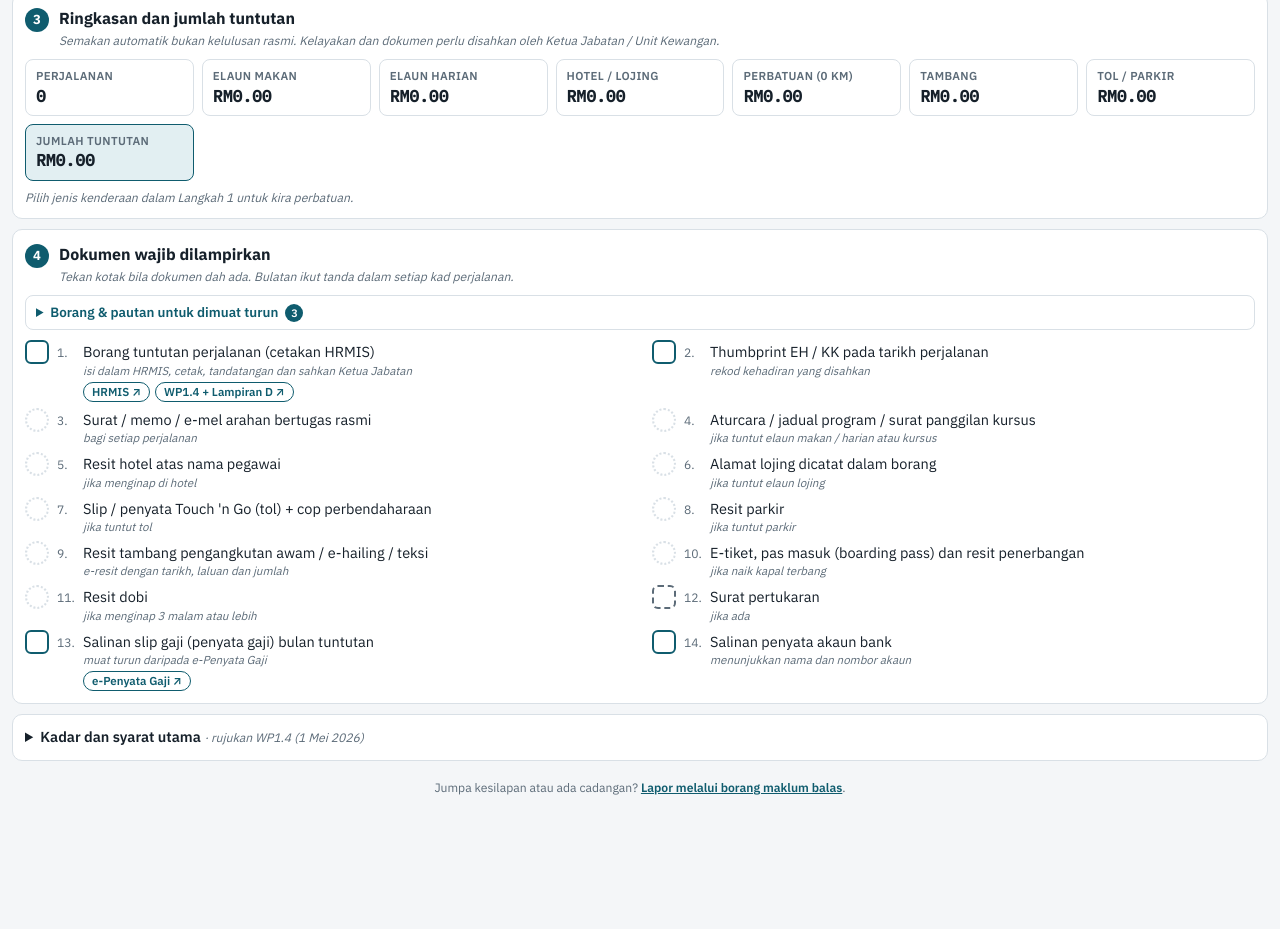
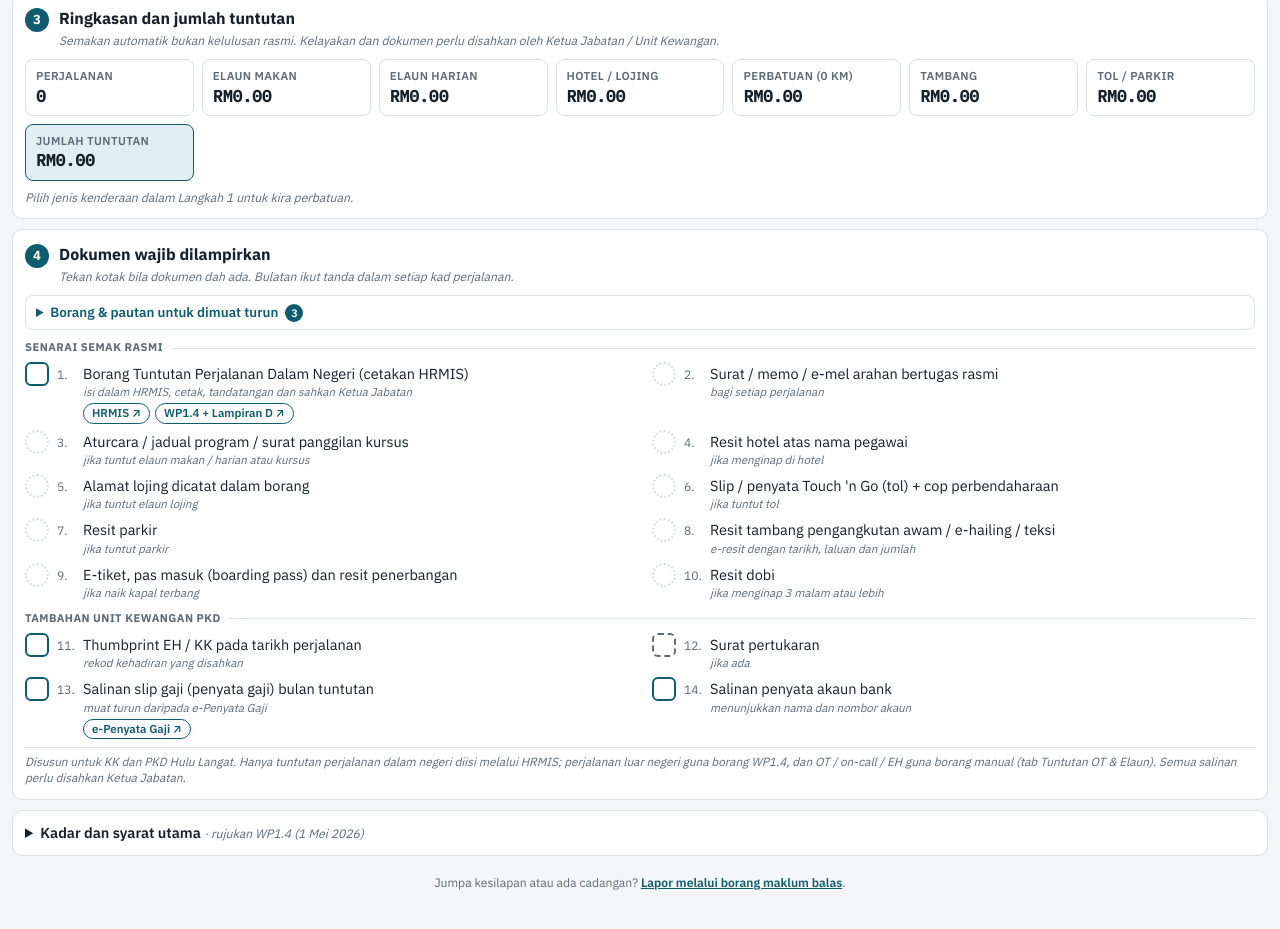
Before and after one commit to unitprimer-pkdhl/semakan-tuntutan-kerja-lebih-masa, a plain HTML site: page perjalanan/index.html in a window 1280 px wide. Shown: the part 821-1750 px from the top of the page. Before the commit the page ends 1727 px from the top, so only its background shows below. Drawn offline with nearby package versions, Linux system fonts and the light colour scheme.

Commit message:
Susun rujukan borang: rasmi vs PKD, HRMIS untuk perjalanan sahaja
- Perjalanan: senarai dokumen dipecah kepada senarai semak rasmi dan
  tambahan Unit Kewangan PKD; dokumen bersyarat diringkaskan dalam satu
  baris; cara cetak HRMIS (Pengurusan Tuntutan dan Pendahuluan Diri >
  Tuntutan Perjalanan Dalam Negeri) dan peringatan alamat HRMIS.
- OT & Elaun: setiap jenis tuntutan tunjuk "Asas" dan "Borang" (manual,
  bukan HRMIS); pautan MyPPSM SR.4.3.1 dalam senarai borang OT.
- Nota kaki: disusun untuk KK dan PKD Hulu Langat, bukan hospital.
- PDF perjalanan ikut susunan sama dengan tanda "(keperluan PKD)".

Co-Authored-By: Claude Opus 5.5 <noreply@anthropic.com>
Claude-Session: https://claude.ai/code/session_01VcSn6VgbRYyKWrLSzSM9MM

```diff
--- a/perjalanan/index.html
+++ b/perjalanan/index.html
@@ -138,7 +138,13 @@ button { font: inherit; font-weight: 600; font-size: 0.9rem; border-radius: 8px;
 .ring .c b { font-family: var(--font-num); font-size: 1.02rem; }
 .ring .c.tot { background: var(--accent-soft); border-color: var(--accent); }
 /* Dokumen */
-.doclist { margin: 0; padding: 0; list-style: none; display: grid; grid-template-columns: repeat(2, minmax(0, 1fr)); gap: 6px 24px; counter-reset: d; }
+#docs { counter-reset: d; }
+.doclist { margin: 0; padding: 0; list-style: none; display: grid; grid-template-columns: repeat(2, minmax(0, 1fr)); gap: 6px 24px; }
+#docs .dr-sec { margin: 10px 0 6px; font-size: 0.7rem; font-weight: 700; letter-spacing: 0.04em; text-transform: uppercase; color: var(--muted); display: flex; align-items: center; gap: 8px; }
+#docs .dr-sec::after { content: ""; flex: 1; border-top: 1px solid var(--line); }
+#docs .dr-sec:first-child { margin-top: 2px; }
+#docs .dr-na, #step4 .dr-foot { margin: 8px 0 0; color: var(--muted); font-size: 0.74rem; }
+#step4 .dr-foot { padding-top: 6px; border-top: 1px solid var(--line); font-style: italic; }
 @media (max-width: 760px) { .doclist { grid-template-columns: minmax(0, 1fr); } }
 .doclist li { counter-increment: d; display: grid; grid-template-columns: 24px 18px minmax(0, 1fr) auto; gap: 4px 8px; align-items: start; }
 .doclist li::before { content: counter(d) "."; color: var(--muted); font-size: 0.76rem; order: 1; padding-top: 4px; }
@@ -314,7 +320,8 @@ button.pill { border: 0; cursor: pointer; font: inherit; font-size: 0.72rem; fon
     <div class="step-h"><span class="num">4</span><div><h2>Dokumen wajib dilampirkan</h2><p class="sub">Tekan kotak bila dokumen dah ada. Bulatan ikut tanda dalam setiap kad perjalanan.</p></div></div>
     <details class="dr-borang" id="borangBox"><summary>Borang &amp; pautan untuk dimuat turun <span class="dr-bn">3</span></summary><ul id="borangList"></ul></details>
     <p id="docDone" class="pill" style="display:inline-block;margin:0 0 10px"></p>
-    <ol class="doclist" id="docs"></ol>
+    <div id="docs"></div>
+    <p class="dr-foot">Disusun untuk KK dan PKD Hulu Langat. Hanya tuntutan perjalanan dalam negeri diisi melalui HRMIS; perjalanan luar negeri guna borang WP1.4, dan OT / on-call / EH guna borang manual (tab Tuntutan OT &amp; Elaun). Semua salinan perlu disahkan Ketua Jabatan.</p>
   </section>
 
   <details class="panel rujuk">
@@ -427,7 +434,7 @@ const FASILITI = [["", "Pilih ibu pejabat"], ["pkdhl", "Pejabat Kesihatan Daerah
 const BORANG = {
   wp14: { t: "Pekeliling Perbendaharaan WP1.4 (berkuat kuasa 1 Mei 2026)", lbl: "WP1.4 + Lampiran D", u: "https://mohe.gov.my/warga/muat-turun/manual-dan-garis-panduan/kewangan/1877-peka-kewangan-bil-7-2026-kemudahan-bertugas-rasmi-dan-berkursus-bagi-pegawai-perkhidmatan-persekutuan-pdf/file", n: "Teks penuh pekeliling. Borang Tuntutan Perjalanan Dalam Negeri di Lampiran D (muka surat 52)." },
   tnt:  { t: "Borang Tuntutan Perjalanan Dalam Negeri WP1.4 (Lampiran D, versi Januari 2026)", lbl: "Borang TNT", u: "https://jknjohor.moh.gov.my/hpsf/wp-content/uploads/2026/01/BORANG-TNT-2026-pdf.pdf", n: "Borang 7 muka surat sedia dicetak, salinan daripada laman JKN Johor. Sahkan versi terkini dengan Unit Kewangan PKD." },
-  hrmis: { t: "HRMIS 2.0: Tuntutan Perjalanan Dalam Negeri", lbl: "HRMIS", u: "https://hrmis2.eghrmis.gov.my/HRMISNET/Common/Main/Login.aspx", n: "Log masuk, isi tuntutan di submodul Pengurusan Tuntutan dan Pendahuluan Diri, kemudian cetak borang." },
+  hrmis: { t: "HRMIS 2.0: Tuntutan Perjalanan Dalam Negeri", lbl: "HRMIS", u: "https://hrmis2.eghrmis.gov.my/HRMISNET/Common/Main/Login.aspx", n: "Log masuk > Pengurusan Tuntutan dan Pendahuluan Diri > Tuntutan Perjalanan Dalam Negeri. Isi, hantar dan cetak borang. Pastikan alamat dalam HRMIS terkini supaya tuntutan tidak dikuiri." },
   gaji: { t: "e-Penyata Gaji (JANM)", lbl: "e-Penyata Gaji", u: "https://epenyatagaji-laporan.anm.gov.my/", n: "Log masuk dengan No. KP atau MyDigital ID, pilih bulan tuntutan, muat turun penyata gaji." }
 };
 const CHK = '<svg viewBox="0 0 16 16" aria-hidden="true"><path d="M3 8.5l3.2 3L13 4.5" fill="none" stroke="currentColor" stroke-width="2.4" stroke-linecap="round" stroke-linejoin="round"/></svg>';
@@ -623,20 +630,20 @@ function docItems(A) {
   const need = (f, g) => { const n = cnt(f), y = cnt(e => f(e) && g(e)); return { n, s: st(y, n) }; };
   const D = e => e.t.d || {};
   const L = [];
-  L.push({ id: "borang", t: "Borang tuntutan perjalanan (cetakan HRMIS)", c: "isi dalam HRMIS, cetak, tandatangan dan sahkan Ketua Jabatan", tk: true, bo: [BORANG.hrmis, BORANG.wp14] });
-  L.push({ id: "hadir", t: "Thumbprint EH / KK pada tarikh perjalanan", c: "rekod kehadiran yang disahkan", tk: true });
+  L.push({ id: "borang", t: "Borang Tuntutan Perjalanan Dalam Negeri (cetakan HRMIS)", c: "isi dalam HRMIS, cetak, tandatangan dan sahkan Ketua Jabatan", tk: true, bo: [BORANG.hrmis, BORANG.wp14] });
+  L.push({ id: "hadir", t: "Thumbprint EH / KK pada tarikh perjalanan", c: "rekod kehadiran yang disahkan", tk: true, pkd: true });
   const ar = need(() => true, e => D(e).arahan); L.push({ t: "Surat / memo / e-mel arahan bertugas rasmi", c: "bagi setiap perjalanan", s: ar.s, n: ar.n });
-  const at = need(e => e.t.jenis === "kursus" || (e.t.luarHQ && (e.M.hari || e.M.harian)), e => D(e).aturcara); L.push({ t: "Aturcara / jadual program / surat panggilan kursus", c: "jika tuntut elaun makan / harian atau kursus", s: at.s, n: at.n });
-  const ho = need(e => e.t.luarHQ && e.t.inap === "hotel", e => D(e).resitHotel); L.push({ t: "Resit hotel atas nama pegawai", c: "jika menginap di hotel", s: ho.s, n: ho.n });
-  const lo = need(e => e.t.luarHQ && e.t.inap === "lojing", e => !!e.t.alamat.trim()); L.push({ t: "Alamat lojing dicatat dalam borang", c: "jika tuntut elaun lojing", s: lo.s, n: lo.n });
-  const to = need(e => e.tol > 0, e => D(e).resitTol); L.push({ t: "Slip / penyata Touch 'n Go (tol) + cop perbendaharaan", c: "jika tuntut tol", s: to.s, n: to.n });
-  const pa = need(e => e.parkir > 0, e => D(e).resitParkir); L.push({ t: "Resit parkir", c: "jika tuntut parkir", s: pa.s, n: pa.n });
-  const ta = need(e => e.tambang > 0, e => D(e).resitTambang); L.push({ t: "Resit tambang pengangkutan awam / e-hailing / teksi", c: "e-resit dengan tarikh, laluan dan jumlah", s: ta.s, n: ta.n });
-  const fl = need(e => e.t.mod === "terbang" && e.terbang > 0, e => D(e).eTiket); L.push({ t: "E-tiket, pas masuk (boarding pass) dan resit penerbangan", c: "jika naik kapal terbang", s: fl.s, n: fl.n });
-  const db = need(e => e.dobi > 0, e => D(e).resitDobi); L.push({ t: "Resit dobi", c: "jika menginap 3 malam atau lebih", s: db.s, n: db.n });
-  L.push({ id: "tukar", t: "Surat pertukaran", c: "jika ada", tk: true, opt: true });
-  L.push({ id: "gaji", t: "Salinan slip gaji (penyata gaji) bulan tuntutan", c: "muat turun daripada e-Penyata Gaji", tk: true, bo: [BORANG.gaji] });
-  L.push({ id: "bank", t: "Salinan penyata akaun bank", c: "menunjukkan nama dan nombor akaun", tk: true });
+  const at = need(e => e.t.jenis === "kursus" || (e.t.luarHQ && (e.M.hari || e.M.harian)), e => D(e).aturcara); L.push({ sh: "Aturcara", t: "Aturcara / jadual program / surat panggilan kursus", c: "jika tuntut elaun makan / harian atau kursus", s: at.s, n: at.n });
+  const ho = need(e => e.t.luarHQ && e.t.inap === "hotel", e => D(e).resitHotel); L.push({ sh: "Resit hotel", t: "Resit hotel atas nama pegawai", c: "jika menginap di hotel", s: ho.s, n: ho.n });
+  const lo = need(e => e.t.luarHQ && e.t.inap === "lojing", e => !!e.t.alamat.trim()); L.push({ sh: "Alamat lojing", t: "Alamat lojing dicatat dalam borang", c: "jika tuntut elaun lojing", s: lo.s, n: lo.n });
+  const to = need(e => e.tol > 0, e => D(e).resitTol); L.push({ sh: "Slip Touch 'n Go", t: "Slip / penyata Touch 'n Go (tol) + cop perbendaharaan", c: "jika tuntut tol", s: to.s, n: to.n });
+  const pa = need(e => e.parkir > 0, e => D(e).resitParkir); L.push({ sh: "Resit parkir", t: "Resit parkir", c: "jika tuntut parkir", s: pa.s, n: pa.n });
+  const ta = need(e => e.tambang > 0, e => D(e).resitTambang); L.push({ sh: "Resit tambang", t: "Resit tambang pengangkutan awam / e-hailing / teksi", c: "e-resit dengan tarikh, laluan dan jumlah", s: ta.s, n: ta.n });
+  const fl = need(e => e.t.mod === "terbang" && e.terbang > 0, e => D(e).eTiket); L.push({ sh: "E-tiket penerbangan", t: "E-tiket, pas masuk (boarding pass) dan resit penerbangan", c: "jika naik kapal terbang", s: fl.s, n: fl.n });
+  const db = need(e => e.dobi > 0, e => D(e).resitDobi); L.push({ sh: "Resit dobi", t: "Resit dobi", c: "jika menginap 3 malam atau lebih", s: db.s, n: db.n });
+  L.push({ id: "tukar", t: "Surat pertukaran", c: "jika ada", tk: true, opt: true, pkd: true });
+  L.push({ id: "gaji", t: "Salinan slip gaji (penyata gaji) bulan tuntutan", c: "muat turun daripada e-Penyata Gaji", tk: true, bo: [BORANG.gaji], pkd: true });
+  L.push({ id: "bank", t: "Salinan penyata akaun bank", c: "menunjukkan nama dan nombor akaun", tk: true, pkd: true });
   return L.map(i => {
     if (i.tk) { const on = !!(state.sedia || {})[i.id]; return Object.assign(i, { s: on ? ["ok", "✓ Sedia"] : i.opt ? ["opt", "Tanda", "Jika berkenaan"] : ["man", "Tanda"], on }); }
     if (!has) return Object.assign(i, { s: null });
@@ -644,14 +651,22 @@ function docItems(A) {
     return i;
   });
 }
+// Senarai rasmi (WP1.4 / senarai semak JANM) dahulu, kemudian tambahan PKD. Dokumen yang tidak perlu bulan ini disembunyikan.
+function susunDok(L) {
+  const v = L.map((i, n) => ({ i, n })).filter(o => !o.i.na);
+  return { rasmi: v.filter(o => !o.i.pkd), pkd: v.filter(o => o.i.pkd), tak: L.filter(i => i.na) };
+}
 function renderDocs(A) {
   const L = docItems(A), has = A.ev.length > 0;
   const belum = has ? L.filter(i => !i.na && i.s && (i.s[0] === "bad" || i.s[0] === "man")).length : 0;
-  $("docs").innerHTML = L.map(i => '<li class="' + (i.na ? "na" : "") + '">' +
+  const li = (i, n) => '<li data-i="' + n + '" class="' + (i.na ? "na" : "") + '">' +
     (i.tk ? '<button type="button" class="cb' + (i.on ? " on" : "") + (i.opt ? " opt" : "") + '" data-sedia="' + i.id + '" role="checkbox" aria-checked="' + !!i.on + '" aria-label="' + esc(i.t) + '" title="' + (i.on ? "Sedia. Tekan untuk buang tanda" : "Tekan bila dokumen sudah sedia") + '">' + CHK + "</button>"
       : '<span class="cb-auto ' + (i.na || !i.s ? "na" : i.s[0]) + '" title="Status ikut tanda dalam kad perjalanan">' + CHK + "</span>") +
     '<span>' + esc(i.t) + "<em>" + esc(i.na ? "tidak perlu bulan ini" : i.c) + "</em>" + (i.bo ? '<span class="dr-links">' + i.bo.map(borLink).join("") + "</span>" : "") + "</span>" +
-    (i.s && !i.tk && !i.na && i.s[0] !== "ok" ? '<span class="ds ' + i.s[0] + '">' + esc(i.s[1]) + "</span>" : "<span></span>") + "</li>").join("");
+    (i.s && !i.tk && !i.na && i.s[0] !== "ok" ? '<span class="ds ' + i.s[0] + '">' + esc(i.s[1]) + "</span>" : "<span></span>") + "</li>";
+  const S = susunDok(L), ol = a => '<ol class="doclist">' + a.map(o => li(o.i, o.n)).join("") + "</ol>";
+  $("docs").innerHTML = '<p class="dr-sec">Senarai semak rasmi</p>' + ol(S.rasmi) + '<p class="dr-sec">Tambahan Unit Kewangan PKD</p>' + ol(S.pkd) +
+    (S.tak.length ? '<p class="dr-na">Muncul bila berkenaan dalam kad perjalanan: ' + S.tak.map(i => esc(i.sh || i.t)).join(", ") + ".</p>" : "");
   const p = $("docDone");
   p.hidden = !has;
   if (has) { p.className = "pill " + (belum ? "warn" : A.bad ? "warn" : "ok"); p.textContent = belum ? belum + " dokumen belum lengkap →" : A.bad ? "✓ Dokumen ditanda. Masih ada perjalanan belum lengkap →" : "✓ Semua dokumen lengkap. Sedia untuk dihantar."; p.dataset.act = belum || A.bad ? "cari" : ""; }
@@ -788,10 +803,10 @@ function buildPdf() {
     headStyles: { fillColor: [226, 230, 232], textColor: [40, 50, 55], fontStyle: "bold" }, columnStyles: { 0: { cellWidth: 150 }, 1: { cellWidth: 40, halign: "right" } }, margin: { left: 14, right: 14 },
     didParseCell: h => { if (h.section === "body" && h.row.index === rows.length - 1) { h.cell.styles.fontStyle = "bold"; h.cell.styles.fillColor = [238, 243, 245]; } } });
   y = doc.lastAutoTable.finalY + 6;
-  const L = docItems(A).filter(i => !i.na && i.s);
+  const SD = susunDok(docItems(A)), L = SD.rasmi.concat(SD.pkd).map(o => o.i).filter(i => i.s);
   if (y + 9.5 + 3 * 6 > H - 10) { doc.addPage(); y = 16; }
   y = band(y, "3.  SENARAI SEMAK DOKUMEN");
-  doc.autoTable({ startY: y, theme: "grid", head: [["Bil", "Dokumen", "Keterangan", "Semakan sistem", "Disemak"]], body: L.map((i, n) => [String(n + 1), P(i.t), P(i.c), P(i.s[0] === "ok" ? "Ada" : i.s[0] === "man" ? "Belum ditanda" : i.s[0] === "opt" ? "Jika berkenaan" : i.s[1]), ""]),
+  doc.autoTable({ startY: y, theme: "grid", head: [["Bil", "Dokumen", "Keterangan", "Semakan sistem", "Disemak"]], body: L.map((i, n) => [String(n + 1), P(i.t + (i.pkd ? " (keperluan PKD)" : "")), P(i.c), P(i.s[0] === "ok" ? "Ada" : i.s[0] === "man" ? "Belum ditanda" : i.s[0] === "opt" ? "Jika berkenaan" : i.s[1]), ""]),
     styles: { fontSize: 8, cellPadding: 0.9, lineColor: [200, 208, 214], lineWidth: 0.15, valign: "middle" }, headStyles: { fillColor: [226, 236, 239], textColor: [15, 92, 110], fontStyle: "bold" },
     columnStyles: { 0: { cellWidth: 10, halign: "center" }, 1: { cellWidth: 100, fontStyle: "bold" }, 2: { fontSize: 7.2, fontStyle: "italic", textColor: [90, 90, 90] }, 3: { cellWidth: 30 }, 4: { cellWidth: 18 } }, margin: { left: 14, right: 14 },
     didParseCell: h => { if (h.section === "body" && h.column.index === 3) { const s = L[h.row.index].s[0]; h.cell.styles.textColor = s === "ok" ? [27, 127, 75] : s === "bad" ? [180, 35, 24] : [90, 90, 90]; h.cell.styles.fontStyle = "bold"; } },
@@ -852,8 +867,8 @@ function pergiIsu() {
   const A = evalAll();
   let e = A.ev.find(x => x.k.length);
   if (e) return bukaDanCari(e.t.id, e.kf[0], e.k[0]);
-  const L = docItems(A), i = L.findIndex(x => !x.na && x.s && (x.s[0] === "bad" || x.s[0] === "man"));
-  if (i >= 0) return sorot($("docs").children[i], "dokumen: " + L[i].t);
+  const S = susunDok(docItems(A)), f = S.rasmi.concat(S.pkd).find(({ i: x }) => x.s && (x.s[0] === "bad" || x.s[0] === "man"));
+  if (f) return sorot($("docs").querySelector('li[data-i="' + f.n + '"]'), "dokumen: " + f.i.t);
   e = A.ev.find(x => x.a.length);
   if (e) return bukaDanCari(e.t.id, null, e.a[0]);
   $("msg").textContent = "Tiada bahagian belum lengkap dikesan.";
```
Also changed, not shown: index.html (+9 -6 lines).
